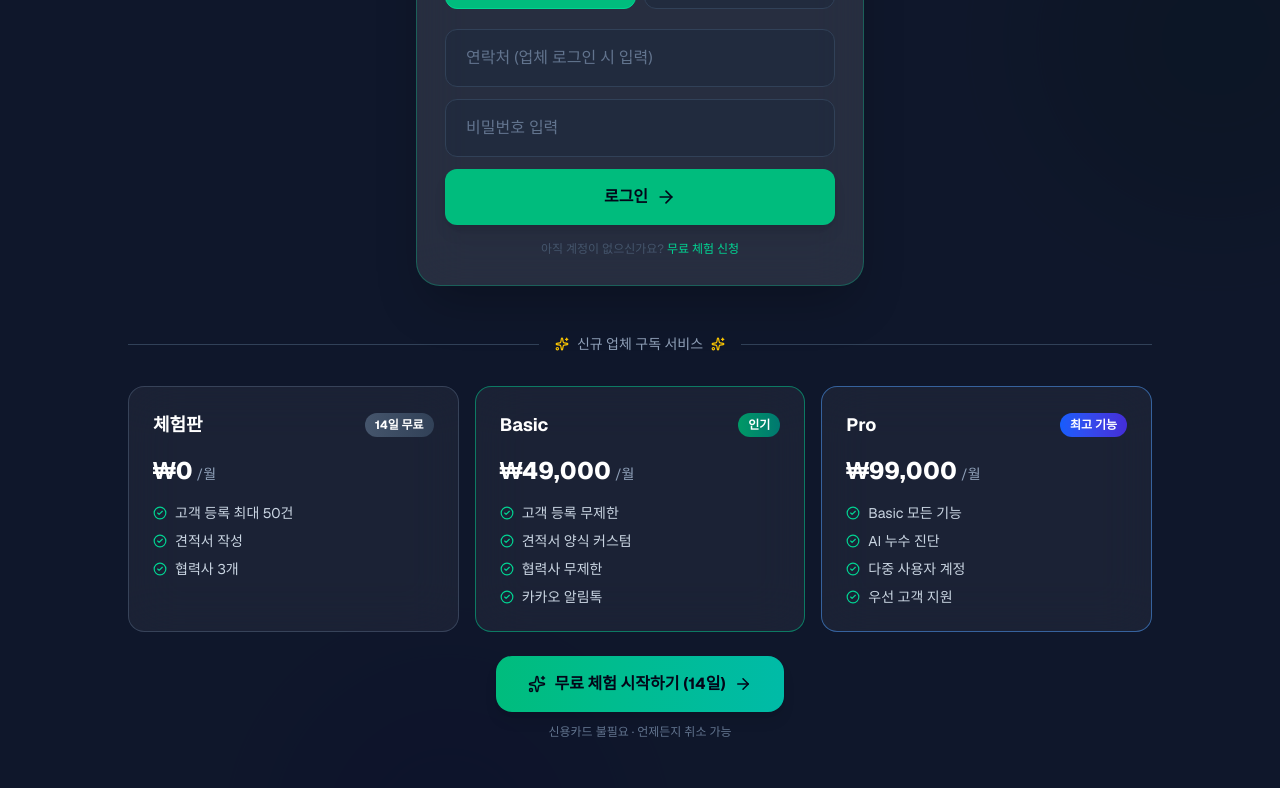
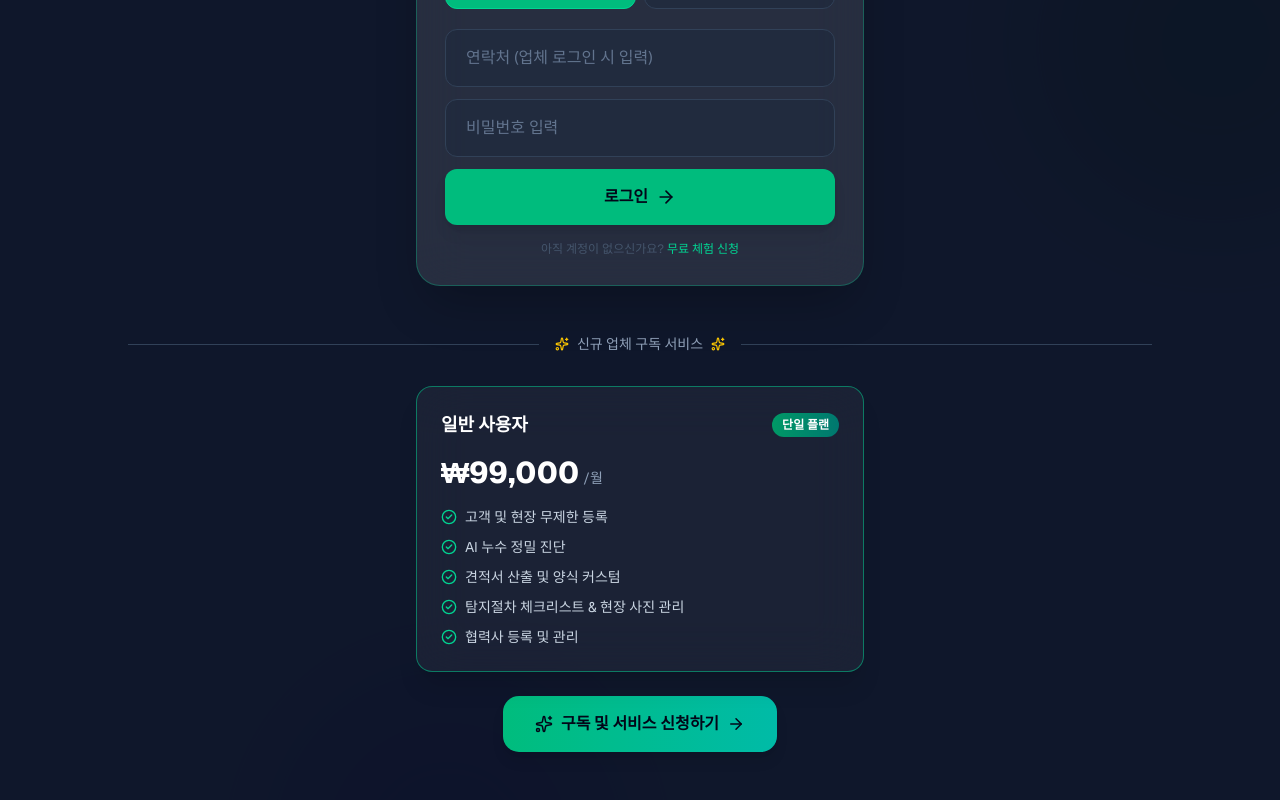
Before and after one commit to JayKim76/owl, a Next.js app: page /login in a window 1280 px wide. Shown: the part 386-1186 px from the top of the page. Built offline with nearby package versions, Linux system fonts and the light colour scheme.

Commit message:
style: 메인 및 가입 페이지 99,000원 단일 플랜으로 변경

```diff
--- a/src/app/login/page.tsx
+++ b/src/app/login/page.tsx
@@ -11,31 +11,19 @@ export default async function LoginPage({
 
   const plans = [
     {
-      name: "체험판",
-      badge: "14일 무료",
-      price: "₩0",
-      period: "/월",
-      color: "from-slate-600 to-slate-700",
-      border: "border-slate-500/40",
-      features: ["고객 등록 최대 50건", "견적서 작성", "협력사 3개"],
-    },
-    {
-      name: "Basic",
-      badge: "인기",
-      price: "₩49,000",
+      name: "일반 사용자",
+      badge: "단일 플랜",
+      price: "₩99,000",
       period: "/월",
       color: "from-emerald-600 to-teal-700",
       border: "border-emerald-400/50",
-      features: ["고객 등록 무제한", "견적서 양식 커스텀", "협력사 무제한", "카카오 알림톡"],
-    },
-    {
-      name: "Pro",
-      badge: "최고 기능",
-      price: "₩99,000",
-      period: "/월",
-      color: "from-blue-600 to-indigo-700",
-      border: "border-blue-400/50",
-      features: ["Basic 모든 기능", "AI 누수 진단", "다중 사용자 계정", "우선 고객 지원"],
+      features: [
+        "고객 및 현장 무제한 등록",
+        "AI 누수 정밀 진단",
+        "견적서 산출 및 양식 커스텀",
+        "탐지절차 체크리스트 & 현장 사진 관리",
+        "협력사 등록 및 관리",
+      ],
     },
   ];
 
@@ -82,12 +70,12 @@ export default async function LoginPage({
           <div className="flex-1 h-px bg-slate-700"></div>
         </div>
 
-        {/* 구독 플랜 카드 */}
-        <div className="grid grid-cols-1 md:grid-cols-3 gap-4 mb-6">
+        {/* 구독 플랜 카드 (일반 사용자 단일 플랜) */}
+        <div className="max-w-md mx-auto mb-6">
           {plans.map((plan) => (
             <div
               key={plan.name}
-              className={`bg-white/5 backdrop-blur-xl border ${plan.border} rounded-2xl p-6 flex flex-col gap-4`}
+              className={`bg-white/5 backdrop-blur-xl border ${plan.border} rounded-2xl p-6 flex flex-col gap-4 shadow-xl`}
             >
               <div className="flex items-center justify-between">
                 <h3 className="text-white font-bold text-lg">{plan.name}</h3>
@@ -96,13 +84,13 @@ export default async function LoginPage({
                 </span>
               </div>
               <div className="flex items-baseline gap-1">
-                <span className="text-2xl font-extrabold text-white">{plan.price}</span>
+                <span className="text-3xl font-extrabold text-white">{plan.price}</span>
                 <span className="text-slate-400 text-sm">{plan.period}</span>
               </div>
-              <ul className="space-y-2 flex-1">
+              <ul className="space-y-2.5 flex-1">
                 {plan.features.map((f) => (
                   <li key={f} className="flex items-center gap-2 text-slate-300 text-sm">
-                    <CheckCircle2 size={14} className="text-emerald-400 shrink-0" />
+                    <CheckCircle2 size={16} className="text-emerald-400 shrink-0" />
                     {f}
                   </li>
                 ))}
@@ -118,10 +106,9 @@ export default async function LoginPage({
             className="inline-flex items-center gap-2 bg-gradient-to-r from-emerald-500 to-teal-500 hover:from-emerald-400 hover:to-teal-400 text-slate-950 font-bold px-8 py-4 rounded-2xl shadow-lg hover:shadow-emerald-500/30 transition-all active:scale-[0.98]"
           >
             <Sparkles size={18} />
-            무료 체험 시작하기 (14일)
+            구독 및 서비스 신청하기
             <ArrowRight size={18} />
           </Link>
-          <p className="text-slate-500 text-xs mt-3">신용카드 불필요 · 언제든지 취소 가능</p>
         </div>
       </div>
     </div>
--- a/src/app/register/page.tsx
+++ b/src/app/register/page.tsx
@@ -7,43 +7,27 @@ import Link from 'next/link';
 
 const plans = [
   {
-    id: 'trial',
-    name: '체험판',
-    badge: '14일 무료',
-    price: '₩0',
-    period: '/월',
-    features: ['고객 등록 최대 50건', '견적서 작성', '협력사 3개'],
-    color: 'border-slate-500/60',
-    selectedColor: 'border-slate-400 bg-slate-700/30',
-    badgeColor: 'bg-slate-600',
-  },
-  {
-    id: 'basic',
-    name: 'Basic',
-    badge: '인기',
-    price: '₩49,000',
-    period: '/월',
-    features: ['고객 등록 무제한', '견적서 양식 커스텀', '협력사 무제한', '카카오 알림톡'],
-    color: 'border-emerald-500/40',
-    selectedColor: 'border-emerald-400 bg-emerald-900/20',
-    badgeColor: 'bg-emerald-600',
-  },
-  {
-    id: 'pro',
-    name: 'Pro',
-    badge: '최고 기능',
+    id: 'general',
+    name: '일반 사용자',
+    badge: '추천 플랜',
     price: '₩99,000',
     period: '/월',
-    features: ['Basic 모든 기능', 'AI 누수 진단', '다중 사용자 계정', '우선 고객 지원'],
-    color: 'border-blue-500/40',
-    selectedColor: 'border-blue-400 bg-blue-900/20',
-    badgeColor: 'bg-blue-600',
+    features: [
+      '고객 및 현장 무제한 등록',
+      'AI 누수 정밀 진단',
+      '견적서 산출 및 양식 커스텀',
+      '탐지절차 체크리스트 & 현장 사진 관리',
+      '협력사 등록 및 관리',
+    ],
+    color: 'border-emerald-500/60',
+    selectedColor: 'border-emerald-400 bg-emerald-900/30',
+    badgeColor: 'bg-emerald-600',
   },
 ];
 
 export default function RegisterPage() {
   const router = useRouter();
-  const [selectedPlan, setSelectedPlan] = useState('trial');
+  const [selectedPlan, setSelectedPlan] = useState('general');
   const [loading, setLoading] = useState(false);
   const [error, setError] = useState('');
   const [showModal, setShowModal] = useState(false);
```
